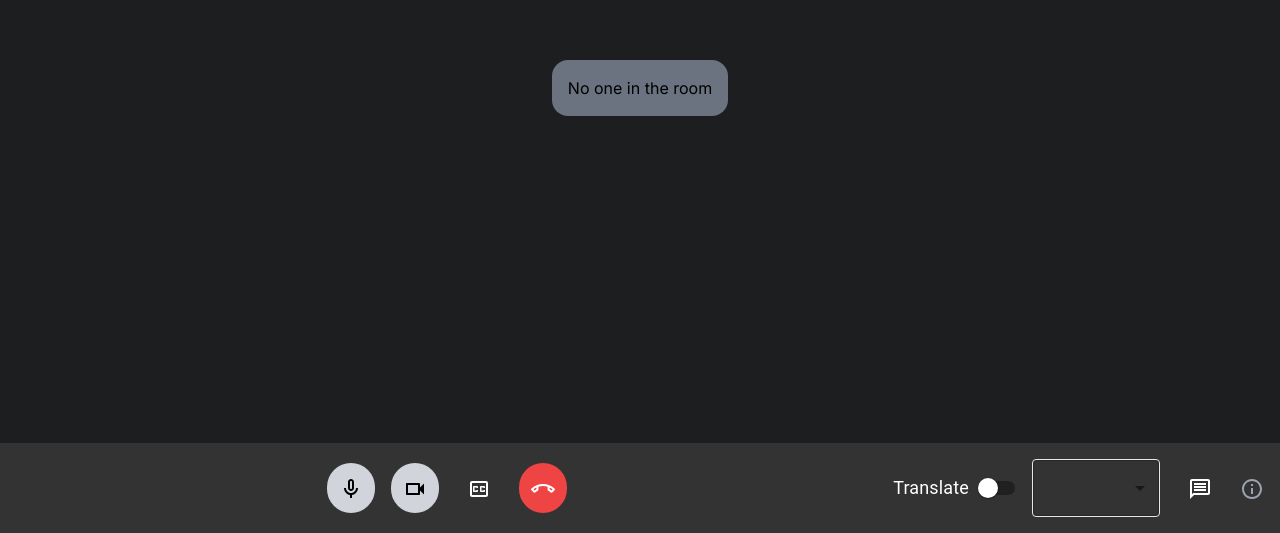
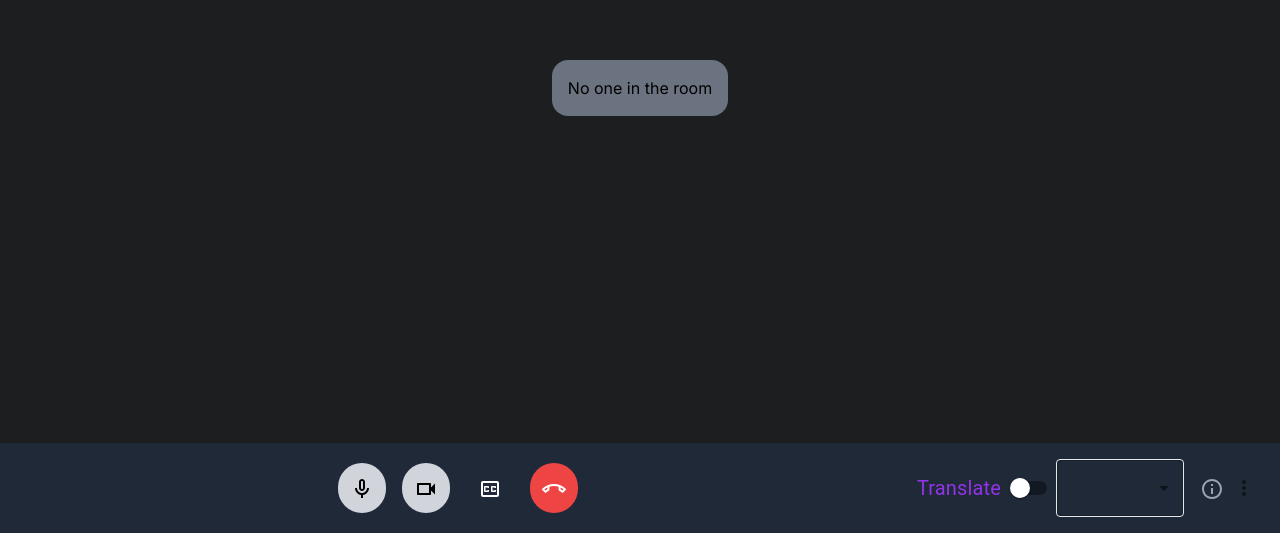
Before and after one commit to kunalkashyap-1/vaartalap, a Next.js app in the folder my-app/: page /room in a window 1280 px wide. Shown: the part 267-800 px from the top of the page. Built offline with nearby package versions, Linux system fonts and the light colour scheme; no server answers.

Commit message:
refinements

```diff
--- a/my-app/src/app/page.tsx
+++ b/my-app/src/app/page.tsx
@@ -29,7 +29,6 @@ const Home = () => {
 
   const handleSubmit = useCallback(
     (e: any) => {
-      // e.preventDefault();
       const fourDigit = Math.floor(Math.random() * 4 * 10000);
       window.localStorage.setItem("localUserID", email);
       socket?.emit("room:join", { email, room: fourDigit.toString() });
@@ -53,10 +52,10 @@ const Home = () => {
   }, [socket, handleJoinRoom]);
 
   return (
-    <div className="bg-gray-100 h-screen">
+    <div className="bg-gray-100 min-h-screen">
       <nav className="navbar bg-white flex justify-between p-4 items-center">
         <div
-          className="flex cursor-pointer"
+          className="flex cursor-pointer items-center"
           onClick={(e) => {
             push("/");
           }}
@@ -73,12 +72,12 @@ const Home = () => {
       </nav>
       <main>
         <div className="hero p-6">
-          <div className="flex justify-between p-4">
+          <div className="flex justify-between flex-col md:flex-row p-4">
             <div className="flex flex-col gap-9">
-              <p className="text-7xl font-semibold text-gray-800 py-12">
+              <p className="text-3xl md:text-7xl font-semibold text-gray-800 py-12">
                 Connect Beyond Borders: Your World, One Click Away
               </p>
-              <div className="flex gap-6 items-center">
+              <div className="flex flex-col md:flex-row gap-6 items-center">
                 <button
                   className="bg-purple-700 rounded-lg p-3 text-white hover:bg-purple-600 transition-colors"
                   onClick={handleOpen}
@@ -98,13 +97,13 @@ const Home = () => {
                   className="bg-purple-700 rounded-lg p-3 text-white hover:bg-purple-600 transition-colors flex items-center"
                   onClick={(e) => push(`/lobby?roomID=${code}`)}
                 >
-                  <LoginOutlinedIcon className="mr-2" />
+                  <LoginOutlinedIcon className="md:mr-2" />
                   Join
                 </button>
               </div>
             </div>
             <Image
-              className="floating"
+              className="floating md:ml-8"
               alt=""
               width={500}
               height={500}
@@ -120,9 +119,6 @@ const Home = () => {
             aria-describedby="modal-modal-description"
           >
             <Box sx={style} className="flex flex-col gap-4 rounded-2xl">
-              {/* <Typography id="modal-modal-title" variant="h6" component="h2">
-                Enter User ID
-              </Typography> */}
               <TextField
                 id="outlined-basic"
                 label="Enter Email ID"
@@ -134,7 +130,7 @@ const Home = () => {
                 }}
               />
               <Button
-                className="bg-green-900 w-1/2"
+                className="bg-green-900 w-full md:w-1/2"
                 variant="contained"
                 color="success"
                 onClick={handleSubmit}
--- a/my-app/src/components/buttonsRow.tsx
+++ b/my-app/src/components/buttonsRow.tsx
@@ -1,4 +1,3 @@
-// ButtonsRow.js
 import React, { useState, useEffect, Dispatch, SetStateAction } from "react";
 import {
   MicNoneOutlined,
@@ -10,34 +9,102 @@ import {
   CallEndOutlined,
   InfoOutlined,
   MessageOutlined,
-  PeopleAltOutlined,
+  MoreVert,
 } from "@mui/icons-material";
 import {
   MenuItem,
   Select,
   FormControl,
-  InputLabel,
   Switch,
   FormGroup,
   FormControlLabel,
+  IconButton,
+  Menu,
 } from "@mui/material";
 import { useSocket } from "./socketProvider";
 
-interface ButtonsProps {
-  isChat: boolean;
-  setIsChat: Dispatch<SetStateAction<boolean>>;
-  isList: boolean;
-  setIsList: Dispatch<SetStateAction<boolean>>;
-  roomID: string | null;
-}
+const LanguageSelect = ({ language, setLanguage }: any) => (
+  <FormControl className="w-32">
+    <Select
+      labelId="language-select-label"
+      id="language-select"
+      className="text-purple-600 text-lg border rounded bg-grey-300 focus:outline-none focus:border-white"
+      value={language}
+      onChange={(e) => setLanguage(e.target.value as string)}
+    >
+      <MenuItem value="en">English</MenuItem>
+      <MenuItem value="hi">Hindi</MenuItem>
+      <MenuItem value="pl">Polish</MenuItem>
+      <MenuItem value="fr">French</MenuItem>
+      <MenuItem value="it">Italian</MenuItem>
+      <MenuItem value="de">German</MenuItem>
+      <MenuItem value="ja">Japanese</MenuItem>
+    </Select>
+  </FormControl>
+);
 
-export default function ButtonsRow({
+const TranslateSwitch = ({ translate, setTranslate }: any) => (
+  <FormGroup>
+    <FormControlLabel
+      control={
+        <Switch
+          color="secondary"
+          size="medium"
+          onChange={() =>
+            setTranslate((prevTranslate: boolean) => !prevTranslate)
+          }
+        />
+      }
+      label={<span className="text-purple-600 text-xl">Translate</span>}
+      labelPlacement="start"
+    />
+  </FormGroup>
+);
+
+const MenuContent = ({
   isChat,
+  translate,
+  infoVisible,
+  localUserID,
+  roomID,
+  handleClose,
+  setTranslate,
+  language,
+  setLanguage,
   setIsChat,
-  isList,
-  setIsList,
-  roomID,
-}: ButtonsProps) {
+  setInfoVisible,
+}: any) => (
+  <>
+  <MenuItem
+    onClick={handleClose}
+    sx={{
+      display: "felx",
+      flexDirection: "column",
+    }}
+  >
+    <TranslateSwitch translate={translate} setTranslate={setTranslate}/>
+    {/* <button
+      onClick={() => setIsChat((prevIsChat: boolean) => !prevIsChat)}
+      className={`${
+        isChat ? "bg-purple-300" : ""
+      }  place-content-center text-white rounded-full p-3 hover:bg-opacity-80 transition duration-300`}
+    >
+      <MessageOutlined />
+    </button> */}
+  </MenuItem>
+  <MenuItem
+  onClick={handleClose}
+  sx={{
+    display: "felx",
+    flexDirection: "column",
+  }}
+>
+  <LanguageSelect language={language} setLanguage={setLanguage} />
+</MenuItem>
+</>
+);
+
+const ButtonsRow = ({ isChat, setIsChat, isList, setIsList, roomID }: any) => {
   const [infoVisible, setInfoVisible] = useState(false);
   const [localUserID, setLocalUserID] = useState<string | null>();
   const {
@@ -52,6 +119,14 @@ export default function ButtonsRow({
     language,
     setLanguage,
   } = useSocket();
+  const [anchorEl, setAnchorEl] = React.useState<null | HTMLElement>(null);
+  const open = Boolean(anchorEl);
+  const handleClick = (event: React.MouseEvent<HTMLElement>) => {
+    setAnchorEl(event.currentTarget);
+  };
+  const handleClose = () => {
+    setAnchorEl(null);
+  };
 
   useEffect(() => {
     setLocalUserID(window.localStorage.getItem("localUserID"));
@@ -59,50 +134,55 @@ export default function ButtonsRow({
 
   return (
     <div
-      className="flex flex-row-reverse justify-between items-center p-4"
-      style={{ backgroundColor: "#333" }}
+      className="flex flex-row-reverse justify-between items-center p-4 bg-gray-800"
     >
+      <IconButton
+        className="text-white md:hidden"
+        aria-label="more"
+        id="long-button"
+        aria-controls={open ? "long-menu" : undefined}
+        aria-expanded={open ? "true" : undefined}
+        aria-haspopup="true"
+        onClick={handleClick}
+      >
+        <MoreVert />
+      </IconButton>
+      <Menu
+        id="long-menu"
+        MenuListProps={{
+          "aria-labelledby": "long-button",
+        }}
+        anchorEl={anchorEl}
+        open={open}
+        onClose={handleClose}
+      >
+        <MenuContent
+          isChat={isChat}
+          translate={translate}
+          infoVisible={infoVisible}
+          localUserID={localUserID}
+          roomID={roomID}
+          handleClose={handleClose}
+          setTranslate={setTranslate}
+          language={language}
+          setLanguage={setLanguage}
+          setIsChat={setIsChat}
+          setInfoVisible={setInfoVisible}
+        />
+      </Menu>
       <div className="flex justify-center items-center space-x-4">
-        <FormGroup>
-          <FormControlLabel
-            control={
-              <Switch
-                color="secondary"
-                size="medium"
-                onChange={() => setTranslate((prevTranslate) => !prevTranslate)}
-              />
-            }
-            label={<span className="text-white text-lg">Translate</span>}
-            labelPlacement="start"
-          />
-        </FormGroup>
-
-        <FormControl className="w-32">
-          {/* <InputLabel id="language-select-label">Language</InputLabel> */}
-          <Select
-            labelId="language-select-label"
-            id="language-select"
-            className="text-white border rounded bg-grey-300 focus:outline-none focus:border-white"
-            value={language}
-            onChange={(e) => setLanguage(e.target.value as string)}
-          >
-            <MenuItem value="en">English</MenuItem>
-            <MenuItem value="hi">Hindi</MenuItem>
-            <MenuItem value="pl">Polish</MenuItem>
-            <MenuItem value="fr">French</MenuItem>
-            <MenuItem value="it">Italian</MenuItem>
-            <MenuItem value="de">German</MenuItem>
-            <MenuItem value="ja">Japanese</MenuItem>
-          </Select>
-        </FormControl>
-        <button
+        <div className="hidden md:flex justify-center items-center gap-2">
+        <TranslateSwitch translate={translate} setTranslate={setTranslate} />
+        <LanguageSelect language={language} setLanguage={setLanguage} />
+        </div>
+        {/* <button
           onClick={() => setIsChat((prevIsChat: boolean) => !prevIsChat)}
           className={`${
             isChat ? "bg-purple-300" : ""
           }  place-content-center text-white rounded-full p-3 hover:bg-opacity-80 transition duration-300`}
         >
           <MessageOutlined />
-        </button>
+        </button> */}
         <button
           onClick={() => setInfoVisible((prev) => !prev)}
           className="text-gray-400"
@@ -162,4 +242,6 @@ export default function ButtonsRow({
       </div>
     </div>
   );
-}
+};
+
+export default ButtonsRow;
```
